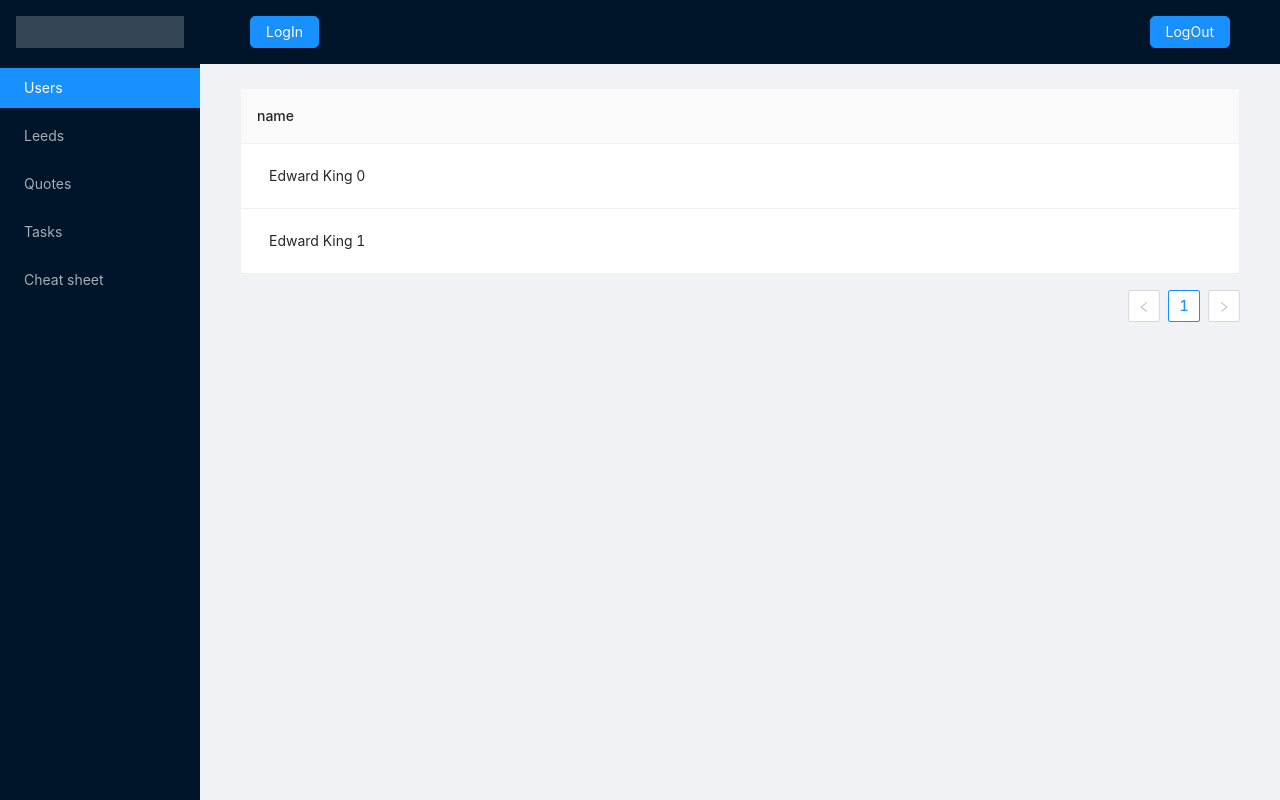
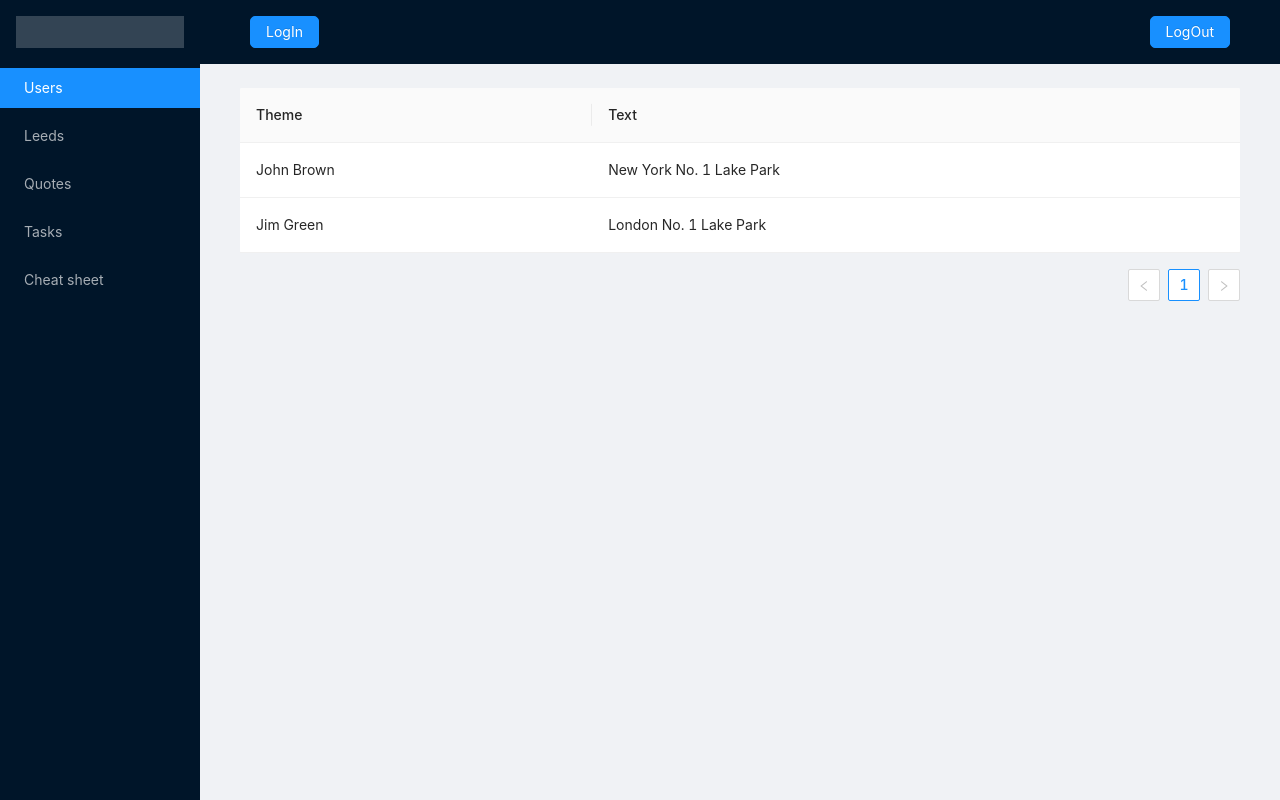
Before and after one commit to dzianis-pipko/portal, a React (Create React App) app: page /tasks in a window 1280 px wide. Built offline with nearby package versions, Linux system fonts and the light colour scheme.

Commit message:
feature_#5--finish

```diff
--- a/src/components/Quotes/Quotes.js
+++ b/src/components/Quotes/Quotes.js
@@ -1,11 +1,100 @@
-import React, { Component } from 'react'
+import React, { Component, useContext, useState, useEffect, useRef } from 'react'
 import './Quotes.css'
-import { Table, Popconfirm, message } from 'antd'
+import { Table, Popconfirm, message, Input, Form } from 'antd'
 import { connect } from 'react-redux'
 import Loader from '../../containers/UI/Loader/Loader'
 import { fetchQuotes } from '../../store/actions/quotes'
 import ModalsQuotes from '../../containers/UI/ModalsQuotes/ModalsQuotes'
 import { quotesDeleteFetch } from '../../store/actions/quotesDelete'
+import { quotesPatchFetch } from '../../store/actions/quotesPatch'
+
+
+
+const EditableContext = React.createContext();
+
+const EditableRow = ({ index, ...props }) => {
+   const [form] = Form.useForm();
+   return (
+      <Form form={form} component={false}>
+         <EditableContext.Provider value={form}>
+            <tr {...props} />
+         </EditableContext.Provider>
+      </Form>
+   );
+};
+
+const EditableCell = ({
+   title,
+   editable,
+   children,
+   dataIndex,
+   record,
+   handleSave,
+   ...restProps
+}) => {
+
+   const [editing, setEditing] = useState(false);
+   const inputRef = useRef();
+   const form = useContext(EditableContext);
+
+   useEffect(() => {
+      if (editing) {
+         inputRef.current.focus();
+
+      }
+   }, [editing]);
+
+   const toggleEdit = () => {
+      setEditing(!editing);
+      form.setFieldsValue({
+         [dataIndex]: record[dataIndex],
+      });
+   };
+
+   const save = async e => {
+      try {
+         const values = await form.validateFields();
+         toggleEdit();
+         handleSave({ ...record, ...values });
+      } catch (errInfo) {
+         console.log('Save failed:', errInfo);
+      }
+   };
+
+   let childNode = children;
+
+   if (editable) {
+      childNode = editing ? (
+         <Form.Item
+            style={{
+               margin: 0,
+            }}
+            name={dataIndex}
+            rules={[
+               {
+                  required: true,
+                  message: `${title} is required.`,
+               },
+            ]}
+         >
+            <Input ref={inputRef} onPressEnter={save} onBlur={save} />
+         </Form.Item>
+      ) : (
+            <div
+               className="editable-cell-value-wrap"
+               style={{
+                  paddingRight: 24,
+               }}
+               onClick={toggleEdit}
+            >
+               {children}
+            </div>
+         );
+   }
+
+   return <td {...restProps}>{childNode}</td>;
+};
+
 
 class Quotes extends Component {
    componentDidMount() {
@@ -15,8 +104,14 @@ class Quotes extends Component {
       this.props.quotesDeleteFetch(id.key)
       message.success('Цитата удалена успешно');
    }
+
+   handleSave = row => {
+      console.log('ROW', row);
+      this.props.quotesPatchFetch(row)
+   };
+
    render() {
-      const columns = [
+      const columnsFirst = [
          {
             title: 'Author',
             dataIndex: 'author',
@@ -24,9 +119,9 @@ class Quotes extends Component {
          },
          {
             title: 'Quote',
-            dataIndex: 'quote',
+            dataIndex: 'text',
             key: 'quote',
-            // editable: true
+            editable: true
          },
          {
             title: 'Action',
@@ -43,6 +138,33 @@ class Quotes extends Component {
             ),
          }
       ];
+
+      const components = {
+         body: {
+            row: EditableRow,
+            cell: EditableCell,
+         },
+      };
+
+      const columns = columnsFirst.map(col => {
+         if (!col.editable) {
+            return col;
+         }
+
+         return {
+            ...col,
+            onCell: record => {
+               return ({
+                  record,
+                  editable: col.editable,
+                  dataIndex: col.dataIndex,
+                  title: col.title,
+                  handleSave: this.handleSave,
+               })
+            },
+         };
+      });
+
       return (
          <React.Fragment>
             {
@@ -51,7 +173,13 @@ class Quotes extends Component {
                   :
                   <div>
                      <ModalsQuotes />
-                     <Table columns={columns} dataSource={this.props.quotesArray} bordered />
+                     <Table
+                        columns={columns}
+                        dataSource={this.props.quotesArray}
+                        bordered
+                        components={components}
+                        rowClassName={() => 'editable-row'}
+                     />
                   </div>
             }
          </React.Fragment>
@@ -68,7 +196,8 @@ const mapSateToProps = (state) => {
 const mapDispatchToProps = (dispatch) => {
    return {
       fetchQuotes: () => dispatch(fetchQuotes()),
-      quotesDeleteFetch: (id) => dispatch(quotesDeleteFetch(id))
+      quotesDeleteFetch: (id) => dispatch(quotesDeleteFetch(id)),
+      quotesPatchFetch: (id) => dispatch(quotesPatchFetch(id))
    }
 }
 export default connect(mapSateToProps, mapDispatchToProps)(Quotes);
--- a/src/components/Tasks/Tasks.js
+++ b/src/components/Tasks/Tasks.js
@@ -1,187 +1,39 @@
+import './Tasks.css';
+import React, { Component } from 'react';
+import { Table, Tag, Space } from 'antd';
 
-import './Tasks.css';
+class Tasks extends Component {
+   render() {
 
-import React, { useContext, useState, useEffect, useRef } from 'react';
-import { Table, Input, Form } from 'antd';
-
-
-const EditableContext = React.createContext();
-
-
-
-
-const EditableRow = ({ index, ...props }) => {
-   const [form] = Form.useForm();
-   return (
-      <Form form={form} component={false}>
-         <EditableContext.Provider value={form}>
-            <tr {...props} />
-         </EditableContext.Provider>
-      </Form>
-   );
-};
-
-
-
-
-const EditableCell = ({ title, editable, children, dataIndex, record, handleSave, ...restProps }) => {
-   const [editing, setEditing] = useState(false);
-   const inputRef = useRef();
-   const form = useContext(EditableContext);
-
-   useEffect(() => {
-      if (editing) {
-         inputRef.current.focus();
-
-      }
-   }, [editing]);
-
-
-
-
-   const toggleEdit = () => {
-      setEditing(!editing);
-      form.setFieldsValue({
-         [dataIndex]: record[dataIndex],
-      });
-   };
-
-
-
-   const save = async e => {
-      try {
-         const values = await form.validateFields();
-         toggleEdit();
-         handleSave({ ...record, ...values });
-      } catch (errInfo) {
-         console.log('Save failed:', errInfo);
-      }
-   };
-
-
-   let childNode = children;
-
-
-   if (editable) {
-      childNode = editing ? (
-         <Form.Item
-            style={{
-               margin: 0,
-            }}
-            name={dataIndex}
-            rules={[
-               {
-                  required: true,
-                  message: `${title} is required.`,
-               },
-            ]}
-         >
-            <Input ref={inputRef} onPressEnter={save} onBlur={save} />
-         </Form.Item>
-      ) : (
-            <div
-               className="editable-cell-value-wrap"
-               style={{
-                  paddingRight: 24,
-               }}
-               onClick={toggleEdit}
-            >
-               {children}
-            </div>
-         );
-   }
-
-   return <td {...restProps}>{childNode}</td>;
-};
-
-
-
-
-class Tasks extends React.Component {
-
-   constructor(props) {
-      super(props);
-
-      this.columns = [
+      const columns = [
          {
-            title: 'name',
-            dataIndex: 'name',
-            width: '30%',
-            editable: true,
+            title: 'Theme',
+            dataIndex: 'theme',
+            key: 'theme',
+         },
+         {
+            title: 'Text',
+            dataIndex: 'text',
+            key: 'text',
          },
       ];
 
-      this.state = {
-         dataSource: [
-            {
-               key: '0',
-               name: 'Edward King 0',
-               age: '32',
-               address: 'London, Park Lane no. 0',
-            },
-            {
-               key: '1',
-               name: 'Edward King 1',
-               age: '32',
-               address: 'London, Park Lane no. 1',
-            },
-         ],
-         count: 2,
-      };
-   }
-
-
-
-   handleSave = row => {
-      const newData = [...this.state.dataSource];
-      const index = newData.findIndex(item => row.key === item.key);
-      const item = newData[index];
-      newData.splice(index, 1, { ...item, ...row });
-      this.setState({
-         dataSource: newData,
-      });
-   };
-
-
-   render() {
-      const { dataSource } = this.state;
-
-      const components = {
-         body: {
-            row: EditableRow,
-            cell: EditableCell,
+      const data = [
+         {
+            key: '1',
+            theme: 'John Brown',
+            text: 'New York No. 1 Lake Park',
          },
-      };
-
-      const columns = this.columns.map(col => {
-         if (!col.editable) {
-            return col;
-         }
-
-         return {
-            ...col,
-            onCell: record => ({
-               record,
-               editable: col.editable,
-               dataIndex: col.dataIndex,
-               title: col.title,
-               handleSave: this.handleSave,
-            }),
-         };
-      });
-
-
-
+         {
+            key: '2',
+            theme: 'Jim Green',
+            text: 'London No. 1 Lake Park',
+         },
+      ];
 
       return (
-         <Table
-            components={components}
-            rowClassName={() => 'editable-row'}
-            bordered
-            dataSource={dataSource}
-            columns={columns}
-         />
-      );
+         <Table columns={columns} dataSource={data} />
+      )
    }
 }
 
--- a/src/store/actions/actionTypes.js
+++ b/src/store/actions/actionTypes.js
@@ -14,3 +14,4 @@ export const FETCH_QUOTES_ERROR = 'FETCH_QUOTES_ERROR'
 
 export const QUOTES_POST_SUCCESS = 'QUOTES_POST_SUCCESS'
 export const QUOTES_DELETE_SUCCESS = 'QUOTES_DELETE_SUCCESS'
+export const QUOTES_PATCH_SUCCESS = 'QUOTES_PATCH_SUCCESS'
--- a/src/store/actions/quotes.js
+++ b/src/store/actions/quotes.js
@@ -11,7 +11,7 @@ export function fetchQuotes() {
             return newQuotesArray.push({
                key: item._id,
                author: item.author,
-               quote: item.text
+               text: item.text
             })
          })
          dispatch(fetchQuotesSuccess(newQuotesArray))
--- /dev/null
+++ b/src/store/actions/quotesPatch.js
@@ -0,0 +1,21 @@
+import axios from 'axios'
+import { QUOTES_PATCH_SUCCESS } from './actionTypes'
+import { fetchQuotes } from './quotes'
+
+export const quotesPatchFetch = ({ key, text }) => {
+
+   return async dispatch => {
+      try {
+         const response = await axios.patch(`https://redevcrm.herokuapp.com/quotes/${key}`, { text })
+         dispatch(quotesPatchSuccess(response.data))
+         dispatch(fetchQuotes())
+      } catch (e) {
+         console.log(e);
+      }
+   }
+}
+
+const quotesPatchSuccess = quotesObj => ({
+   type: QUOTES_PATCH_SUCCESS,
+   payload: quotesObj
+})
--- /dev/null
+++ b/src/store/reducers/quotesPatch.js
@@ -0,0 +1,14 @@
+import { QUOTES_PATCH_SUCCESS } from '../actions/actionTypes'
+
+const initialState = {
+   currentQuotes: {}
+}
+
+export default function quotesPatchReducer(state = initialState, action) {
+   switch (action.type) {
+      case QUOTES_PATCH_SUCCESS:
+         return { ...state, currentQuotes: action.payload }
+      default:
+         return state;
+   }
+}
--- a/src/store/reducers/rootReducer.js
+++ b/src/store/reducers/rootReducer.js
@@ -5,6 +5,7 @@ import leedsReducer from './leeds'
 import quotesReducer from './quotes'
 import quotesPostReducer from './quotesCreate'
 import quotesDeleteReducer from './quotesDelete'
+import quotesPatchReducer from './quotesPatch'
 
 
 export default combineReducers({
@@ -13,5 +14,6 @@ export default combineReducers({
    leeds: leedsReducer,
    quotes: quotesReducer,
    quotesPost: quotesPostReducer,
-   quotesDelete: quotesDeleteReducer
+   quotesDelete: quotesDeleteReducer,
+   quotesPatch: quotesPatchReducer
 })
```
Also changed, not shown: src/components/Quotes/Quotes.css (+18 -0 lines).
